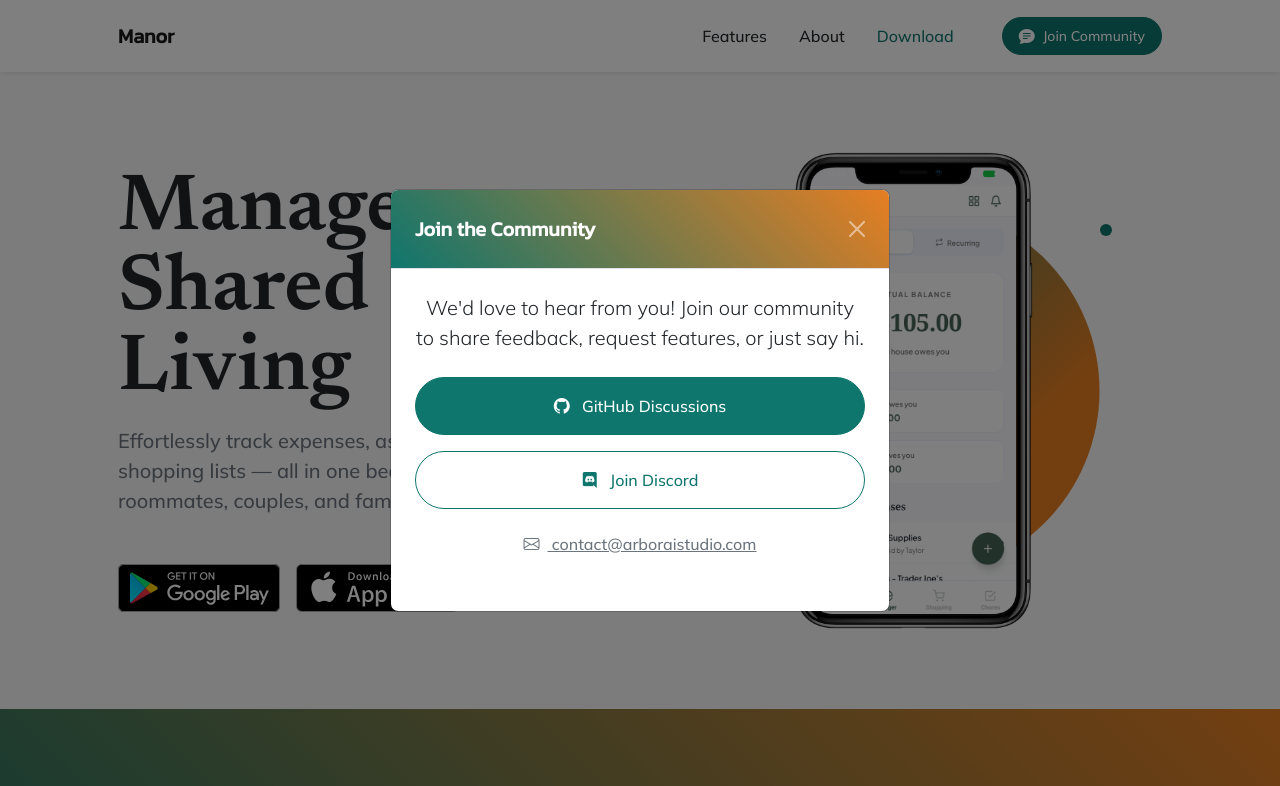
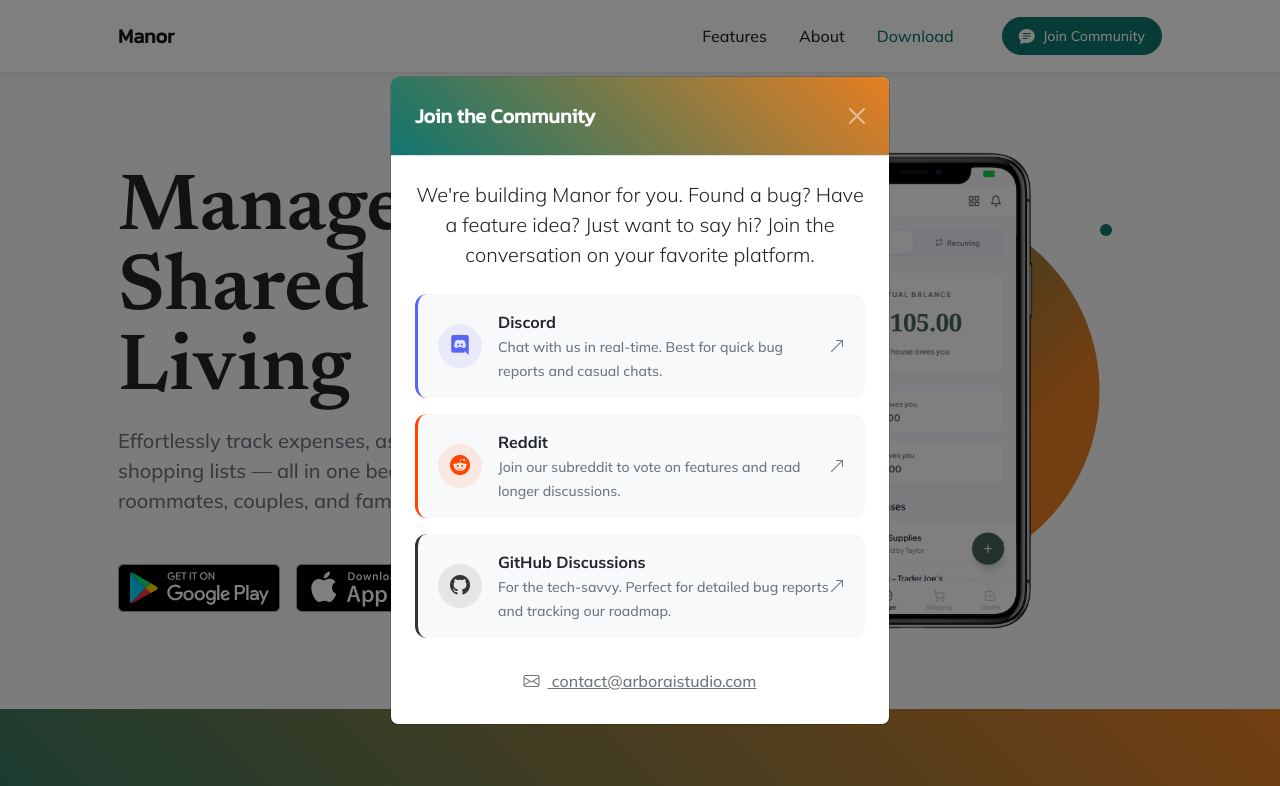
Before and after one commit to arboraistudio/manor-home, a plain HTML site: page index.html in a window 1280 px wide. Both pictures are taken after a click on the button "Join Community". Shown: the top 786 px of the page. Drawn offline with nearby package versions, Linux system fonts and the light colour scheme.

Commit message:
deploy: a358c34a667642338fff2fff0ca993c6be632a5e arboraistudio/code-manor-home@a358c34a667642338fff2fff0ca993c6be632a5e

```diff
--- a/index.html
+++ b/index.html
@@ -228,13 +228,17 @@
                     </h2>
                     <p class="text-white-50 lead mb-5">Join our community. Share ideas, report bugs, or just say hi.</p>
                     <div class="d-flex flex-column flex-sm-row justify-content-center gap-3">
+                        <a class="btn btn-outline-light py-3 px-4 rounded-pill" href="https://discord.gg/J4cp3aukYS" target="_blank">
+                            <i class="bi-discord me-2"></i>
+                            Discord
+                        </a>
+                        <a class="btn btn-outline-light py-3 px-4 rounded-pill" href="https://www.reddit.com/r/manorApp/" target="_blank">
+                            <i class="bi-reddit me-2"></i>
+                            Reddit
+                        </a>
                         <a class="btn btn-outline-light py-3 px-4 rounded-pill" href="https://github.com/arboraistudio/manor-home/discussions" target="_blank">
                             <i class="bi-github me-2"></i>
-                            GitHub Discussions
-                        </a>
-                        <a class="btn btn-light py-3 px-4 rounded-pill" data-bs-toggle="modal" data-bs-target="#feedbackModal">
-                            <i class="bi-discord me-2"></i>
-                            Join Discord
+                            GitHub
                         </a>
                     </div>
                 </div>
@@ -273,21 +277,45 @@
                     </div>
                     <div class="modal-body border-0 p-4">
                         <div class="text-center mb-4">
-                            <p class="lead mb-4">We'd love to hear from you! Join our community to share feedback, request features, or just say hi.</p>
-                            <div class="d-flex flex-column gap-3 align-items-center">
-                                <a class="btn btn-primary rounded-pill px-4 py-3 w-100" href="https://github.com/arboraistudio/manor-home/discussions" target="_blank">
-                                    <i class="bi-github me-2"></i>
-                                    GitHub Discussions
+                            <p class="lead mb-4">We're building Manor for you. Found a bug? Have a feature idea? Just want to say hi? Join the conversation on your favorite platform.</p>
+                            <div class="d-flex flex-column gap-3">
+                                <a class="community-link" href="https://discord.gg/J4cp3aukYS" target="_blank" style="border-left: 3px solid #5865f2">
+                                    <div class="d-flex align-items-center">
+                                        <div class="community-icon" style="background: rgba(88, 101, 242, 0.1); color: #5865f2"><i class="bi-discord"></i></div>
+                                        <div class="flex-grow-1 text-start ms-3">
+                                            <div class="fw-bold">Discord</div>
+                                            <small class="text-muted">Chat with us in real-time. Best for quick bug reports and casual chats.</small>
+                                        </div>
+                                        <i class="bi-arrow-up-right text-muted"></i>
+                                    </div>
                                 </a>
-                                <a class="btn btn-outline-primary rounded-pill px-4 py-3 w-100" href="https://discord.gg/J4cp3aukYS" target="_blank">
-                                    <i class="bi-discord me-2"></i>
-                                    Join Discord
+                                <a class="community-link" href="https://www.reddit.com/r/manorApp/" target="_blank" style="border-left: 3px solid #ff4500">
+                                    <div class="d-flex align-items-center">
+                                        <div class="community-icon" style="background: rgba(255, 69, 0, 0.1); color: #ff4500"><i class="bi-reddit"></i></div>
+                                        <div class="flex-grow-1 text-start ms-3">
+                                            <div class="fw-bold">Reddit</div>
+                                            <small class="text-muted">Join our subreddit to vote on features and read longer discussions.</small>
+                                        </div>
+                                        <i class="bi-arrow-up-right text-muted"></i>
+                                    </div>
                                 </a>
-                                <a class="btn btn-link text-muted" href="mailto:contact@arboraistudio.com">
-                                    <i class="bi-envelope me-2"></i>
-                                    contact@arboraistudio.com
+                                <a class="community-link" href="https://github.com/arboraistudio/manor-home/discussions" target="_blank" style="border-left: 3px solid #333">
+                                    <div class="d-flex align-items-center">
+                                        <div class="community-icon" style="background: rgba(51, 51, 51, 0.1); color: #333"><i class="bi-github"></i></div>
+                                        <div class="flex-grow-1 text-start ms-3">
+                                            <div class="fw-bold">GitHub Discussions</div>
+                                            <small class="text-muted">For the tech-savvy. Perfect for detailed bug reports and tracking our roadmap.</small>
+                                        </div>
+                                        <i class="bi-arrow-up-right text-muted"></i>
+                                    </div>
                                 </a>
                             </div>
+                        </div>
+                        <div class="text-center mt-3">
+                            <a class="btn btn-link text-muted" href="mailto:contact@arboraistudio.com">
+                                <i class="bi-envelope me-2"></i>
+                                contact@arboraistudio.com
+                            </a>
                         </div>
                     </div>
                 </div>
```
Also changed, not shown: css/styles.css.
